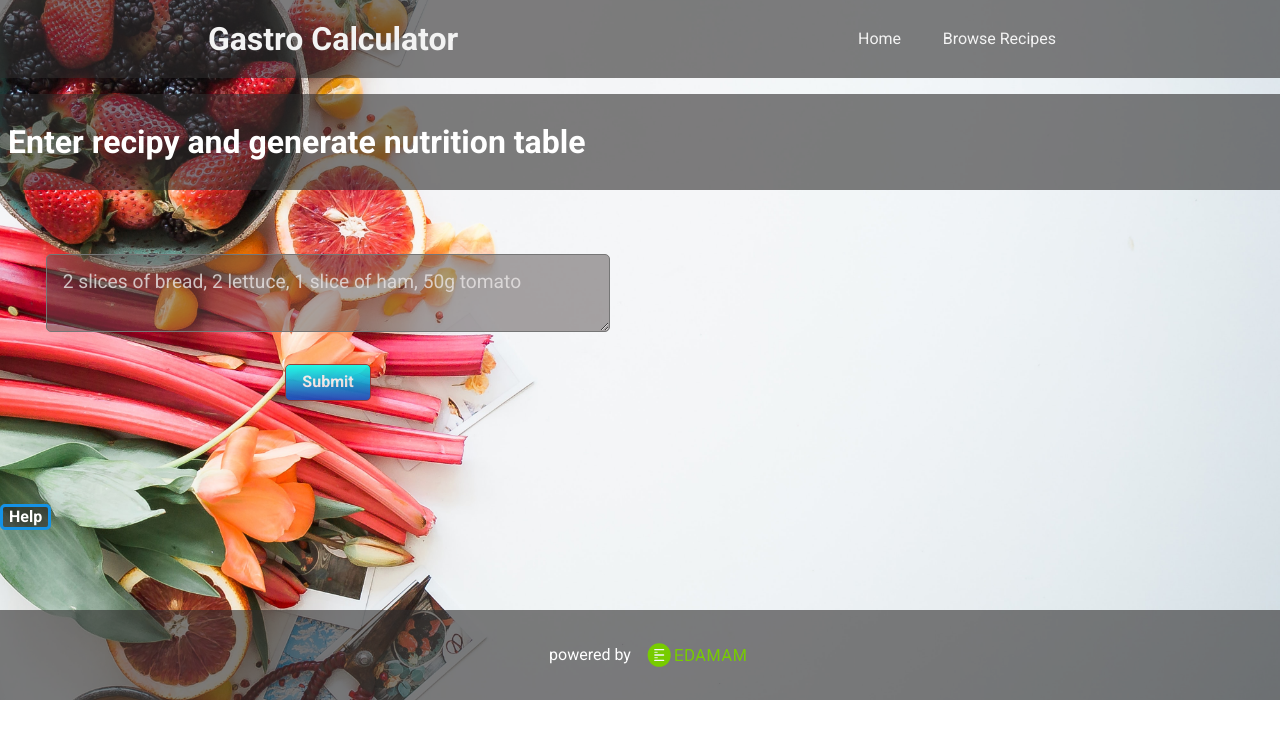
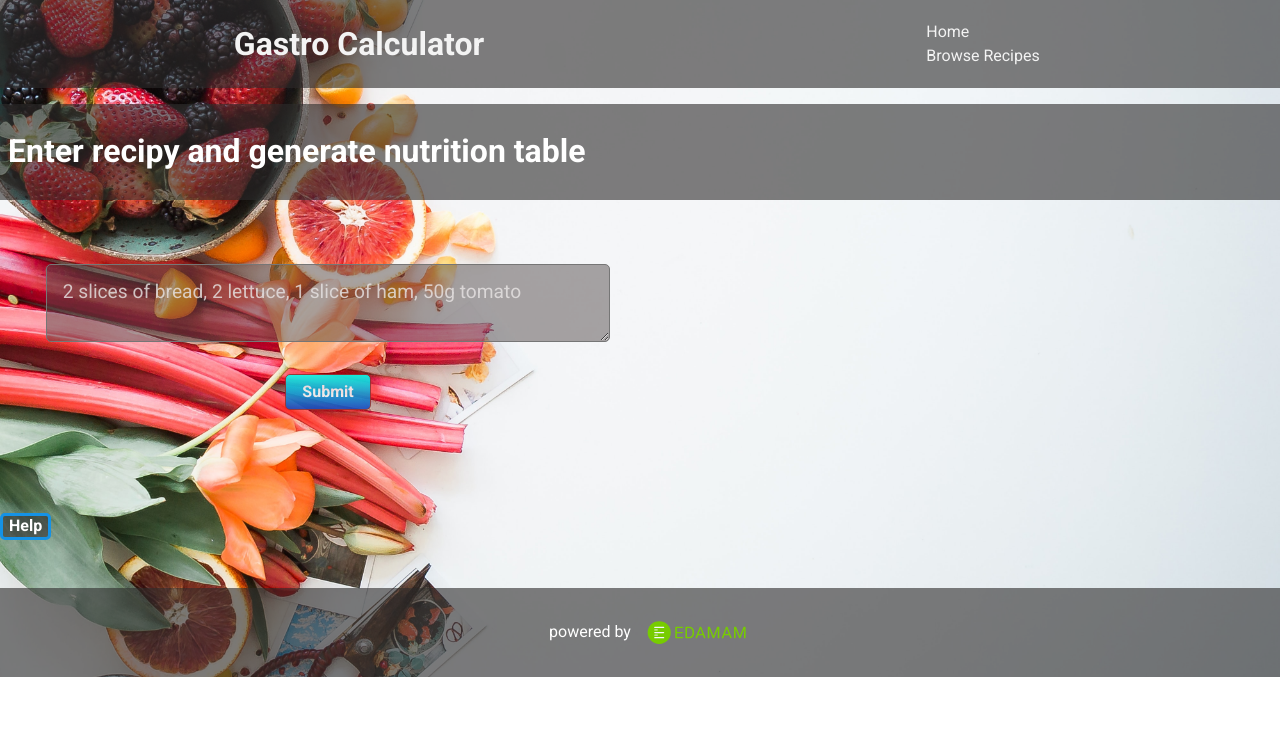
Before and after one commit to BenedyktT/gastroCalculator, a React app in the folder client/: page /#/ in a window 1280 px wide. Shown: the top 738 px of the page. Built offline with nearby package versions, Linux system fonts and the light colour scheme.

Commit message:
styling issue fix

```diff
--- a/client/src/components/Header.js
+++ b/client/src/components/Header.js
@@ -9,8 +9,14 @@ const Header = () => {
           <h1>Gastro Calculator</h1>
         </Link>
         <nav className="nav">
-          <Link to="/">Home</Link>
-          <Link to="/recipes">Browse Recipes</Link>
+          <div className="nav__element nav__element--home">
+            {" "}
+            <Link to="/">Home</Link>
+          </div>
+          <div className="nav__element">
+            {" "}
+            <Link to="/recipes">Browse Recipes</Link>
+          </div>
         </nav>
       </header>
     </div>
--- a/client/src/styles/components/Footer.scss
+++ b/client/src/styles/components/Footer.scss
@@ -3,7 +3,7 @@
   position: relative;
   bottom: 0;
   width: 100vw;
-  margin-top: 5rem;
+  margin-top: 3rem;
   color: white;
   display: flex;
   align-items: center;
--- a/client/src/styles/components/Header.scss
+++ b/client/src/styles/components/Header.scss
@@ -6,6 +6,9 @@
   align-items: center;
   h1 {
     margin: 0;
+    @include respond-to(handhelds) {
+      font-size: 1rem;
+    }
   }
   a {
     color: $white;
@@ -24,7 +27,12 @@ a:focus {
 }
 
 .nav {
-  a {
-    margin: 0 1rem;
+}
+.nav__element--home {
+  @include respond-to(handhelds) {
+    display: none;
   }
 }
+.nav__element {
+  margin: 0.4rem;
+}
```
